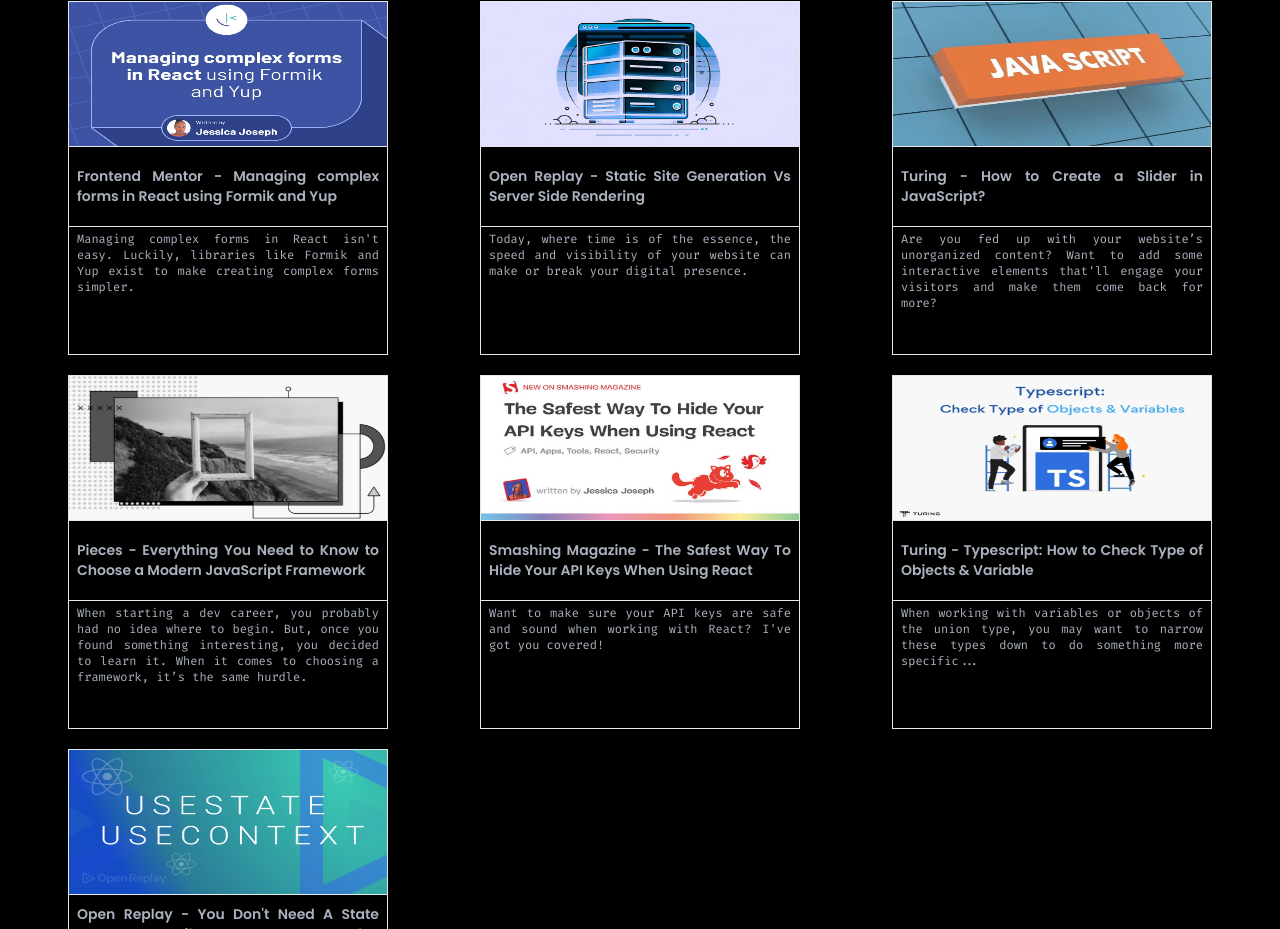
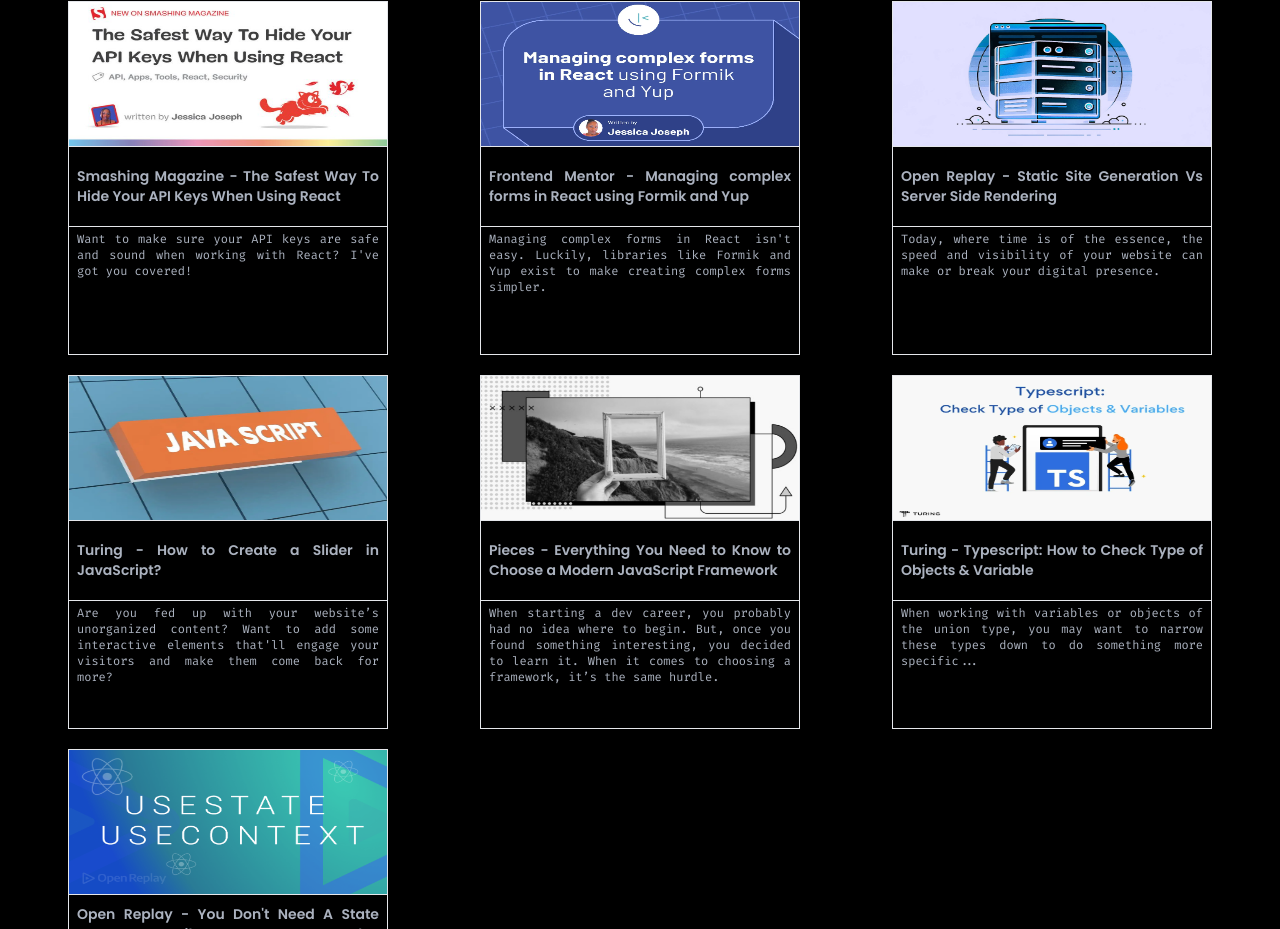
Before and after one commit to ForJessicaSake/Portfolio, a React (Create React App) app: page / in a window 1280 px wide. Shown: the part 2372-3301 px from the top of the page. Built offline with nearby package versions, Linux system fonts and the light colour scheme.

Commit message:
fix: included formik guest article

```diff
--- a/src/components/GuestWriting.tsx
+++ b/src/components/GuestWriting.tsx
@@ -15,7 +15,16 @@
 const GuestWriting: React.FC = () => {
   const articles = [
     {
-      id: 3,
+      id: 5,
+      publication: "Smashing Magazine",
+      link: "https://www.smashingmagazine.com/2023/05/safest-way-hide-api-keys-react/",
+      title: "The Safest Way To Hide Your API Keys When Using React",
+      coverImage: "/API.png",
+      brief:
+        "Want to make sure your API keys are safe and sound when working with React? I've got you covered!",
+    },
+    {
+      id: 7,
       publication: "Frontend Mentor",
       link: "https://www.frontendmentor.io/articles/managing-complex-forms-in-react-using-formik-and-yup-C2DlPAsgp6",
       title: "Managing complex forms in React using Formik and Yup",
@@ -51,15 +60,6 @@
       coverImage: "/framework.png",
       brief:
         "When starting a dev career, you probably had no idea where to begin. But, once you found something interesting, you decided to learn it. When it comes to choosing a framework, it’s the same hurdle.",
-    },
-    {
-      id: 5,
-      publication: "Smashing Magazine",
-      link: "https://www.smashingmagazine.com/2023/05/safest-way-hide-api-keys-react/",
-      title: "The Safest Way To Hide Your API Keys When Using React",
-      coverImage: "/API.png",
-      brief:
-        "Want to make sure your API keys are safe and sound when working with React? I've got you covered!",
     },
 
     {
```
